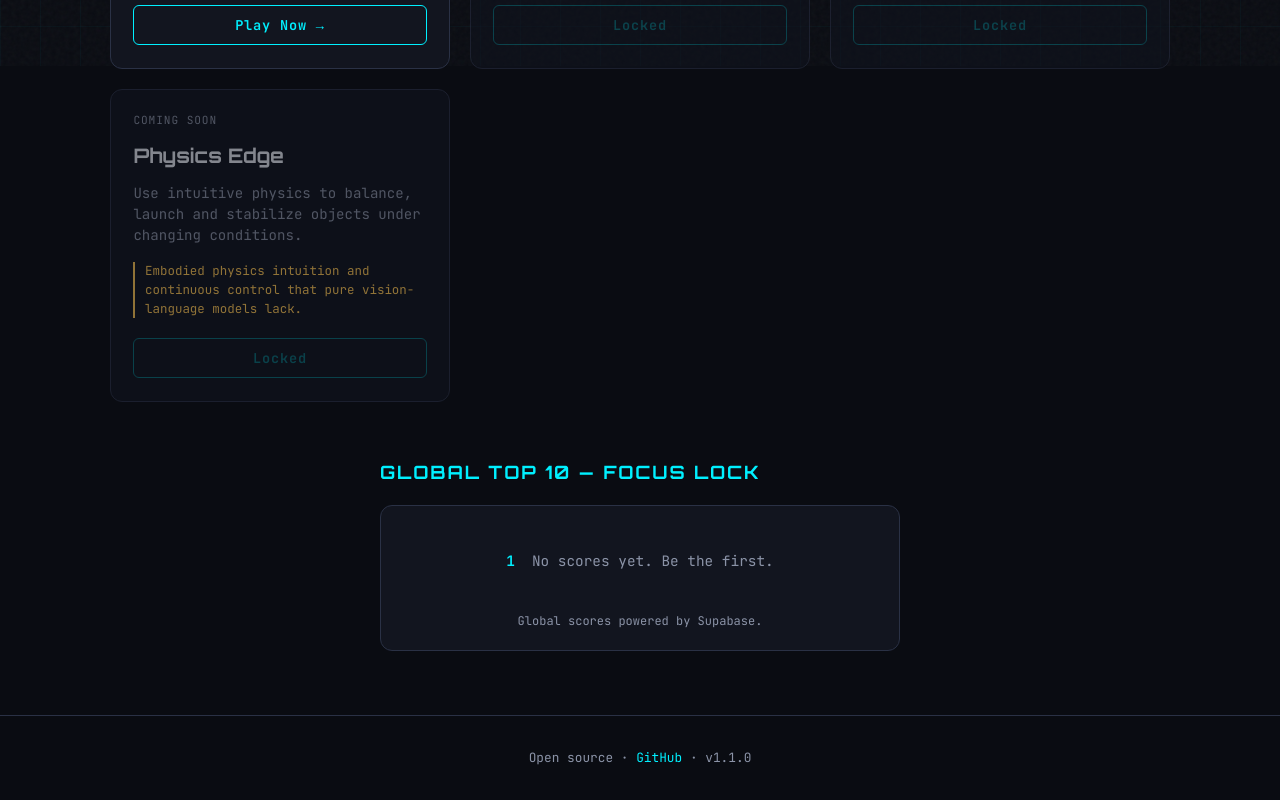
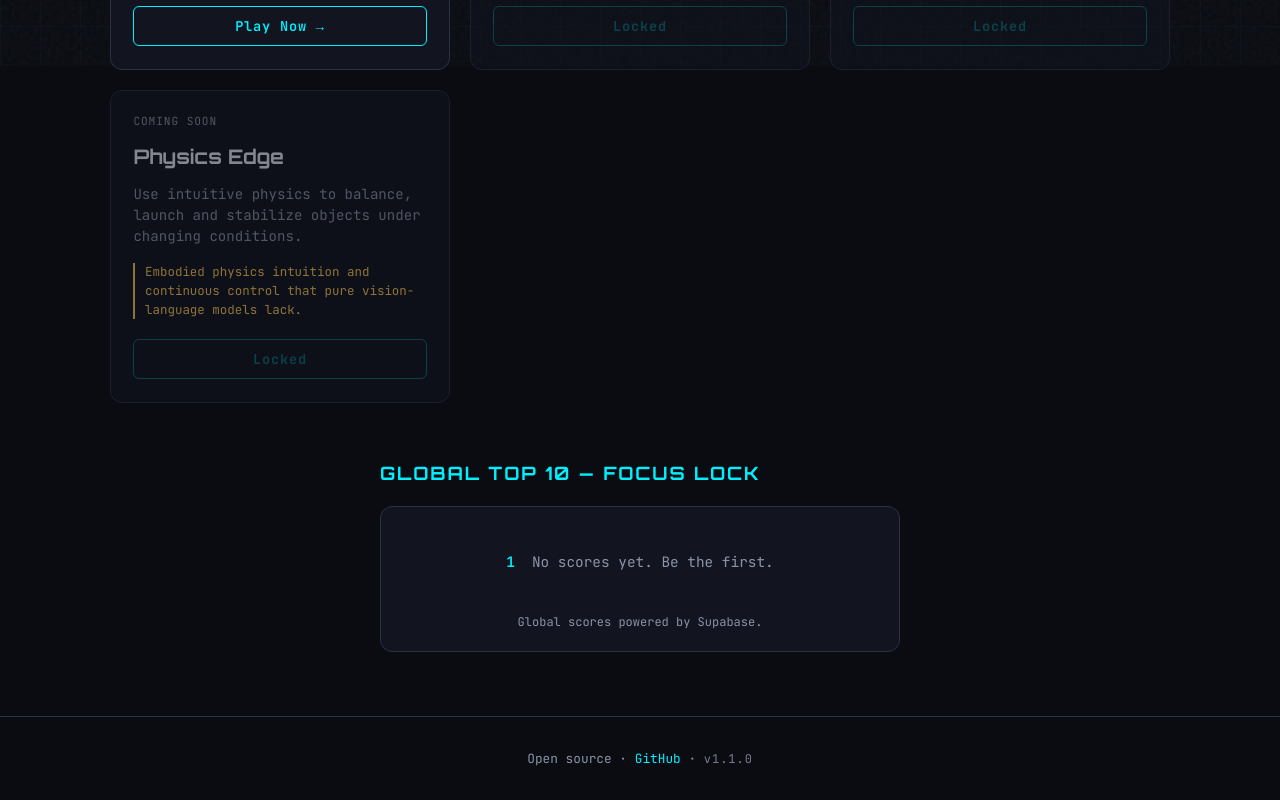
Before and after one commit to KingsleyKwan/ai_will_lose_this_game, a plain HTML site: page index.html in a window 1280 px wide. Shown: the part 734-1534 px from the top of the page. Drawn offline with nearby package versions, Linux system fonts and the light colour scheme; no server answers.

Commit message:
Style the version number on landing page

```diff
--- a/styles.css
+++ b/styles.css
@@ -78,6 +78,19 @@
   font-size: 0.95rem;
   letter-spacing: 0.12em;
   text-transform: uppercase;
+}
+
+.version {
+  margin-top: 0.45rem;
+  font-size: 0.75rem;
+  color: var(--text-dim);
+  opacity: 0.7;
+  letter-spacing: 0.08em;
+}
+
+footer .version {
+  margin-top: 0;
+  opacity: 0.85;
 }
 
 .intro {
```
